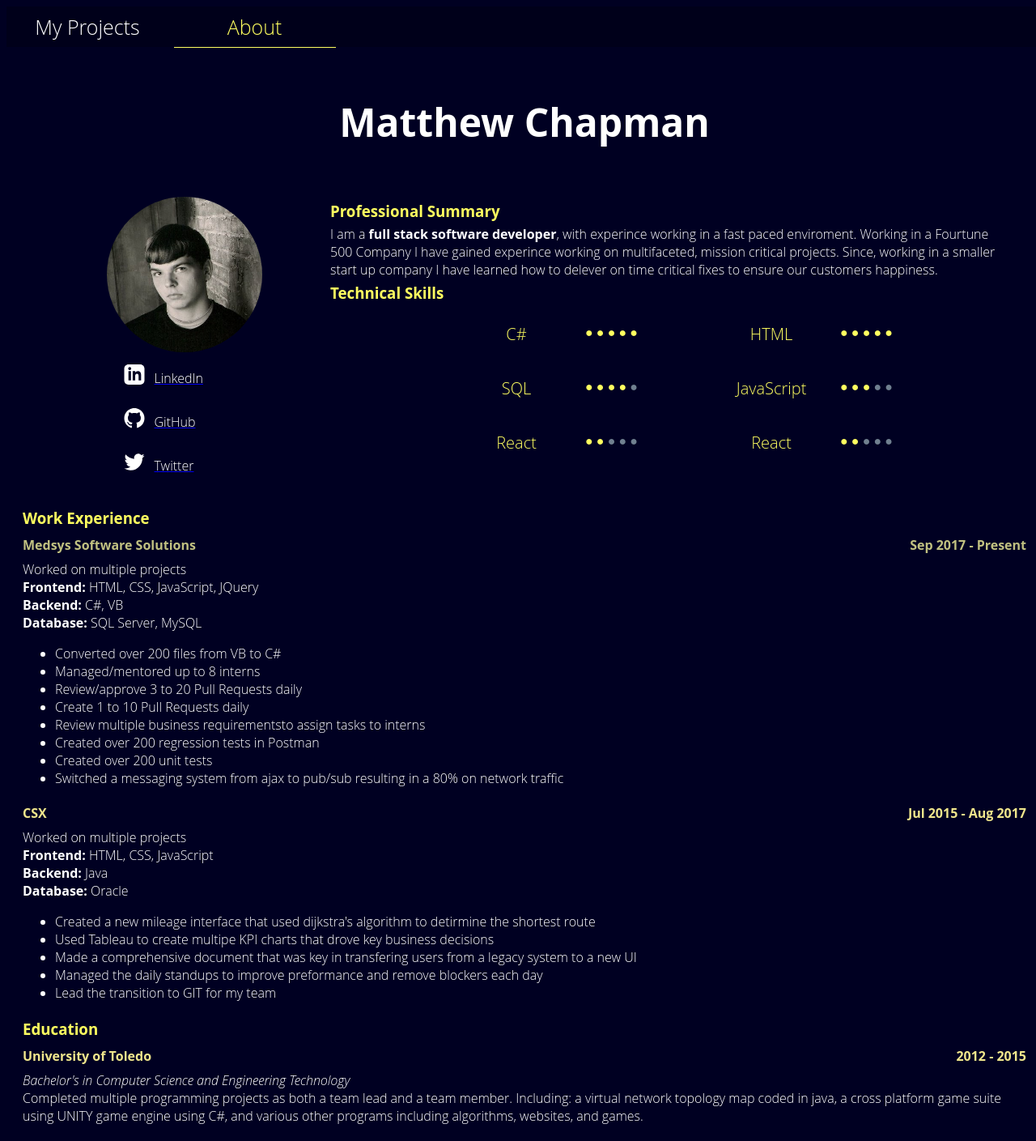
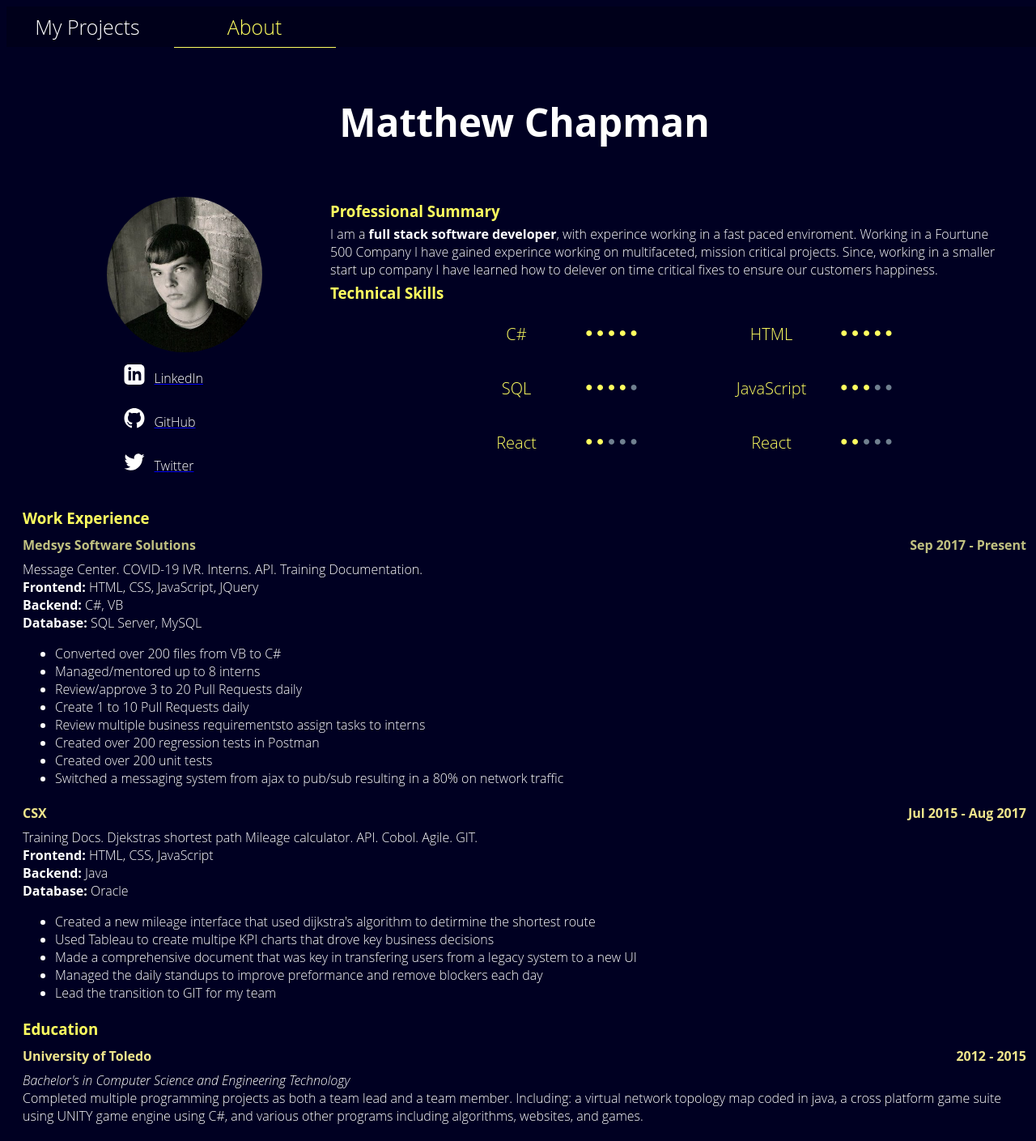
Before and after one commit to matt-chap/matt-chap.github.io, a Jekyll site: the page built from about.html, in a window 1280 px wide. Shown: the whole page at 81% size. Built offline with Jekyll 4.4.1, drawn with Linux system fonts in a browser that asks for light colours.

Commit message:
Outline of Company paragraph

```diff
--- a/about.html
+++ b/about.html
@@ -108,7 +108,11 @@ title: About
             <h4 style="float: right;height: 25px;">Sep 2017 - Present</h4>
         </div>
         <p class="about-paragraph">
-            Worked on multiple projects
+            Message Center.
+            COVID-19 IVR.
+            Interns.
+            API.
+            Training Documentation.
         </p>
         <p class="about-paragraph">
             <b>Frontend:</b> HTML, CSS, JavaScript, JQuery
@@ -135,7 +139,12 @@ title: About
             <h4 style="float: right; color: khaki;height: 25px;">Jul 2015 - Aug 2017</h4>
         </div>
         <p class="about-paragraph">
-            Worked on multiple projects
+            Training Docs.
+            Djekstras shortest path Mileage calculator.
+            API.
+            Cobol.
+            Agile.
+            GIT.
         </p>
         <p class="about-paragraph">
             <b>Frontend:</b> HTML, CSS, JavaScript
```
Also changed, not shown: 1 other file.
